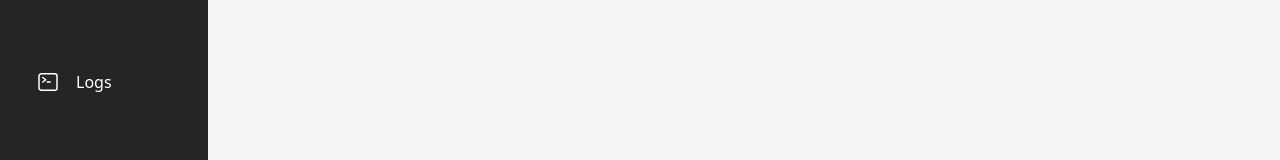
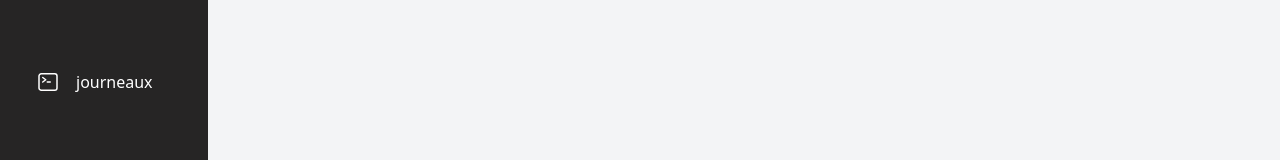
Before and after one commit to leogrd49/carspot_web, a React (Vite) app: page /analytics in a window 1280 px wide. Shown: the part 616-776 px from the top of the page. Built offline with nearby package versions, Linux system fonts and the light colour scheme.

Commit message:
replace logs journeaux

```diff
--- a/src/App.tsx
+++ b/src/App.tsx
@@ -3,7 +3,7 @@ import Layout from './components/layout';
 import Home from './home/home.tsx';
 import Dashboard from './dashboard/dashboard.tsx';
 import Analytics from './analytics/analytics.tsx';
-import Logs from './logs/logs';
+import journeaux from './journeaux/journeaux';
 
 function App() {
   return (
@@ -13,7 +13,7 @@ function App() {
           <Route path="/" element={<Home />} />
           <Route path="/dashboard" element={<Dashboard />} />
           <Route path="/analytics" element={<Analytics />} />
-          <Route path="/logs" element={<Logs />} />
+          <Route path="/journeaux" element={<journeaux />} />
         </Routes>
       </Layout>
     </Router>
--- a/src/components/navbar.tsx
+++ b/src/components/navbar.tsx
@@ -6,7 +6,7 @@ const Navbar = () => {
     { label: 'Accueil', path: '/' },
     { label: 'Dashboard', path: '/dashboard' },
     { label: 'Analytics', path: '/analytics' },
-    { label: 'Logs', path: '/logs' }
+    { label: 'journeaux', path: '/journeaux' }
   ];
 
   return (
@@ -36,7 +36,7 @@ const Navbar = () => {
                     <path stroke-linecap="round" stroke-linejoin="round" d="M7.5 14.25v2.25m3-4.5v4.5m3-6.75v6.75m3-9v9M6 20.25h12A2.25 2.25 0 0 0 20.25 18V6A2.25 2.25 0 0 0 18 3.75H6A2.25 2.25 0 0 0 3.75 6v12A2.25 2.25 0 0 0 6 20.25Z" />
                 </svg>
                 }
-                {item.label =="Logs" &&
+                {item.label =="journeaux" &&
                 <svg xmlns="http://www.w3.org/2000/svg" fill="none" viewBox="0 0 24 24" stroke-width="1.5" stroke="currentColor" className="size-6">
                     <path stroke-linecap="round" stroke-linejoin="round" d="m6.75 7.5 3 2.25-3 2.25m4.5 0h3m-9 8.25h13.5A2.25 2.25 0 0 0 21 18V6a2.25 2.25 0 0 0-2.25-2.25H5.25A2.25 2.25 0 0 0 3 6v12a2.25 2.25 0 0 0 2.25 2.25Z" />
                 </svg>
--- a/src/logs/logs.tsx
+++ b/src/logs/logs.tsx
@@ -1,4 +1,4 @@
-const Logs = () => {
+const journeaux = () => {
     return (
       <div className="space-y-6">
         <h1 className="text-4xl font-bold text-gray-800">Journaux d'Activité</h1>
@@ -45,4 +45,4 @@ const Logs = () => {
       </div>
     );
   };
-  export default Logs;
+  export default journeaux;
```
Also changed, not shown: 1 other file (tests, documents, lock files or other folders).
